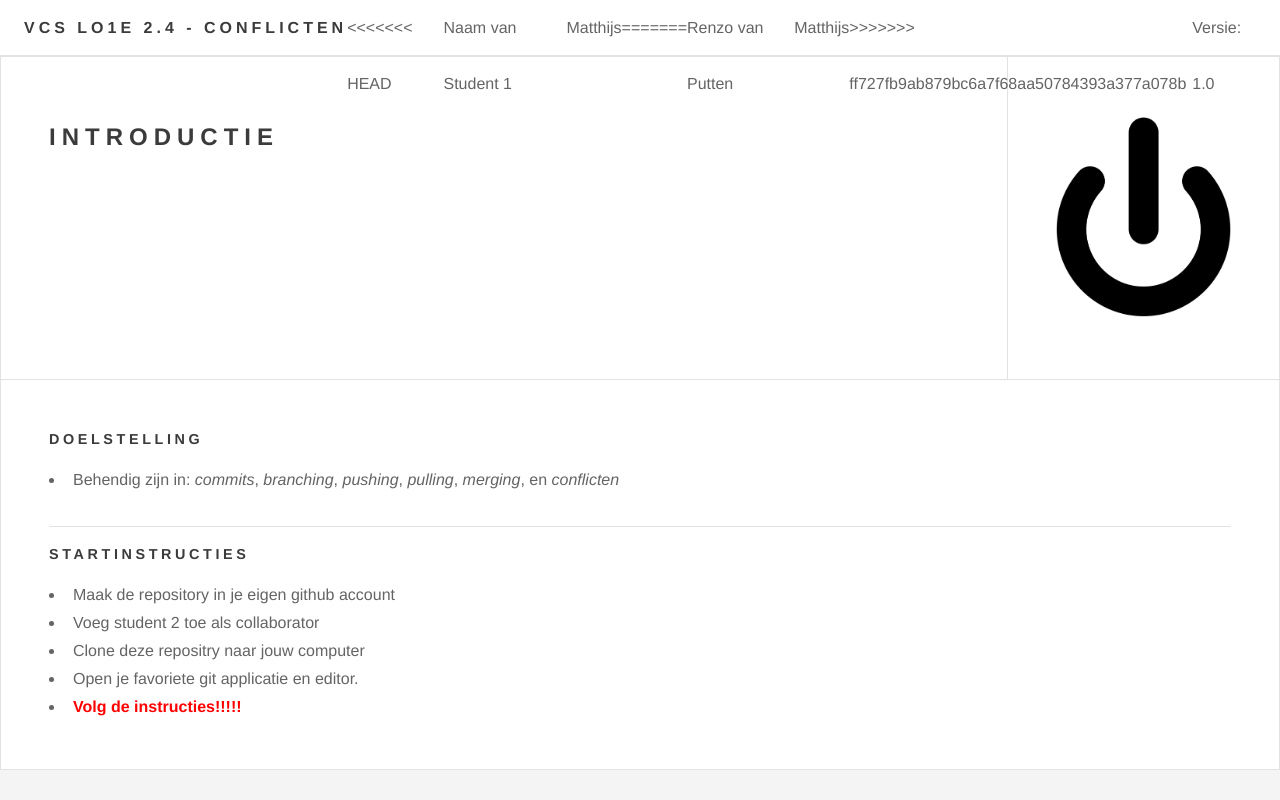
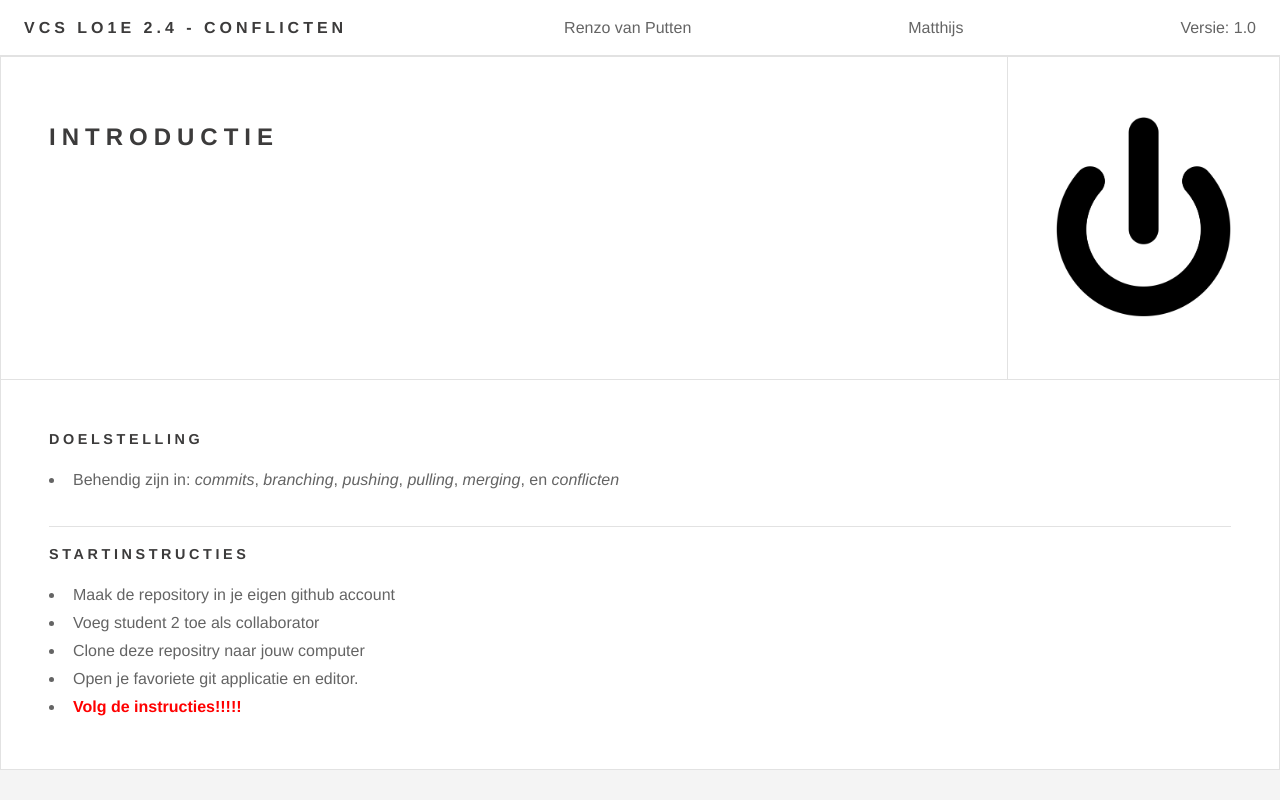
Before and after one commit to SanzoVP/VBH-Les-4, a plain HTML site: page VBH-Les-4/index.html in a window 1280 px wide. Shown: the top 800 px of the page. Drawn offline with Linux system fonts and the light colour scheme.

Commit message:
Afbeelding 1

```diff
--- a/VBH-Les-4/index.html
+++ b/VBH-Les-4/index.html
@@ -9,13 +9,8 @@
 
         <header id="header">
             <h1 id="page-title">VCS LO1E 2.4 - Conflicten</h1>
-<<<<<<< HEAD
-            <p id="naam1">Naam van Student 1</p>
-            <p id="naam2">Matthijs</p>
-=======
             <p id="naam1">Renzo van Putten</p>
             <p id="naam2">Matthijs</p>
->>>>>>> ff727fb9ab879bc6a7f68aa50784393a377a078b
             <p id="version">Versie: 1.0</p>
         </header>
 
```
Also changed, not shown: VBH-Les-4/images/LunarWrapped.png (added).
